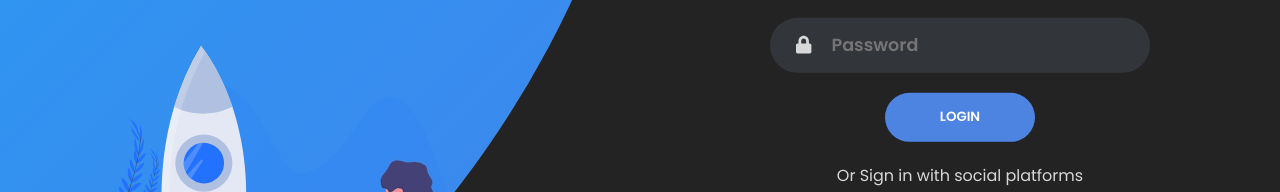
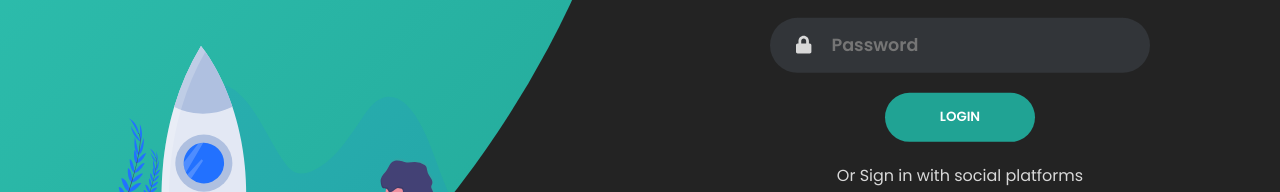
Before and after one commit to naytanvieira/login-screen, a plain HTML site: page index.html in a window 1280 px wide. In both pictures the pointer is over the input "login". Shown: the part 343-535 px from the top of the page. Drawn offline with Linux system fonts and the light colour scheme.

Commit message:
tema escuro e cores do fivevents

```diff
--- a/style.css
+++ b/style.css
@@ -26,7 +26,7 @@ body,input {
     width: 2000px;
     height: 2000px;
     border-radius: 50%;
-    background: linear-gradient(-45deg, #4481eb, #04befe);
+    background: linear-gradient(-45deg, #20a394, #46f1dd);
     top: -10%;
     right: 48%;
     transform: translateY(-50%);
@@ -124,7 +124,7 @@ form.sign-up-form{
     border: none;
     outline: none;
     border-radius: 49px;
-    background-color: #5995fd;
+    background-color: #34c4b3;
     cursor: pointer;
     color: #fff;
     text-transform: uppercase;
@@ -134,7 +134,7 @@ form.sign-up-form{
 }
 
 .btn:hover{
-    background-color: #4d84e2;
+    background-color: #20a394;
 }
 
 .social-text{
@@ -164,8 +164,8 @@ form.sign-up-form{
 }
 
 .social-icon:hover{
-    color: #4481eb;
-    border-color: #4481eb;
+    color: #20a394;
+    border-color: #20a394;
 }
 
 .panels-container{
```
